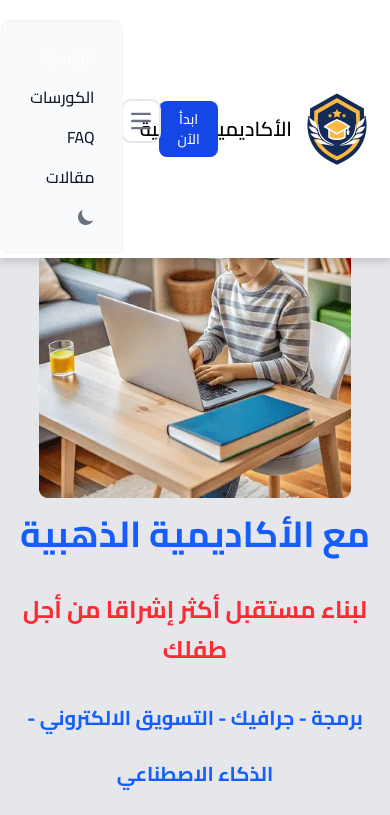
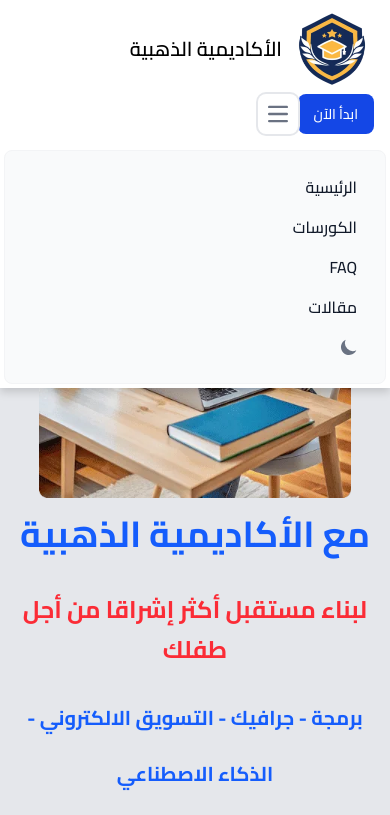
Before and after one commit to Mahmoud-Alshame/Golden-Academy, a website: page docs/index.html in a window 390 px wide. Both pictures are taken after a click on the button "Open main menu". Shown: the top 815 px of the page. Drawn offline with nearby package versions, Linux system fonts and the light colour scheme.

Commit message:
Update index.html

```diff
--- a/docs/index.html
+++ b/docs/index.html
@@ -32,7 +32,7 @@
 <!-- Start Navbar -->
 
 <nav class="fixed top-0 left-0 z-50 w-full bg-white border-gray-200 dark:bg-slate-800 drop-shadow-lg">
-  <div class="flex items-center justify-between max-w-screen-xl p-1 mx-auto">
+  <div class="flex flex-wrap items-center justify-between max-w-screen-xl p-1 mx-auto">
   <a href="index.html" class="flex items-center space-x-1 rtl:space-x-reverse">
       <img src="assets/images/logo-Academy.webp" class="h-[90px] w-25" alt="Flowbite Logo" />
       <span class="self-center text-xl font-semibold whitespace-nowrap dark:text-white">الأكاديمية الذهبية  </span>
@@ -49,7 +49,7 @@
   <div class="items-center justify-between hidden w-full md:flex md:w-auto md:order-1" id="navbar-cta">
     <ul class="flex flex-col p-4 mt-4 font-medium border border-gray-100 rounded-lg md:items-center md:p-0 bg-gray-50 md:space-x-8 rtl:space-x-reverse md:flex-row md:mt-0 md:border-0 md:bg-white dark:bg-gray-800 md:dark:bg-gray-900 dark:border-gray-700">
       <li>
-        <a href="index.html" class="block px-3 py-2 text-white  rounded-sm md:p-0 md:bg-transparent md:text-blue-700 md:dark:text-yellow-500" aria-current="page">الرئيسية</a>
+        <a href="index.html" class="block px-3 py-2   text-gray-900 rounded-sm md:p-0 md:bg-transparent md:text-blue-700 md:dark:text-yellow-500" aria-current="page">الرئيسية</a>
       </li>
       <li>
         <a href="#courses" class="block px-3 py-2 text-gray-900 rounded-sm md:p-0 hover:bg-gray-100 md:hover:bg-transparent md:hover:text-blue-700 md:dark:hover:text-yellow-500 dark:text-white dark:hover:bg-gray-700 dark:hover:text-white md:dark:hover:bg-transparent dark:border-gray-700">الكورسات</a>
```
